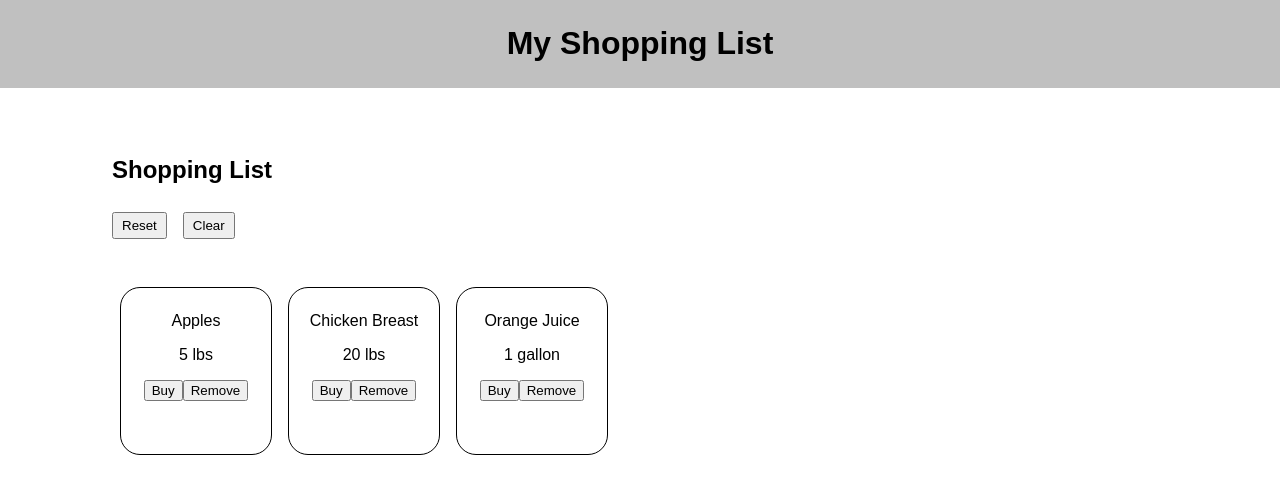
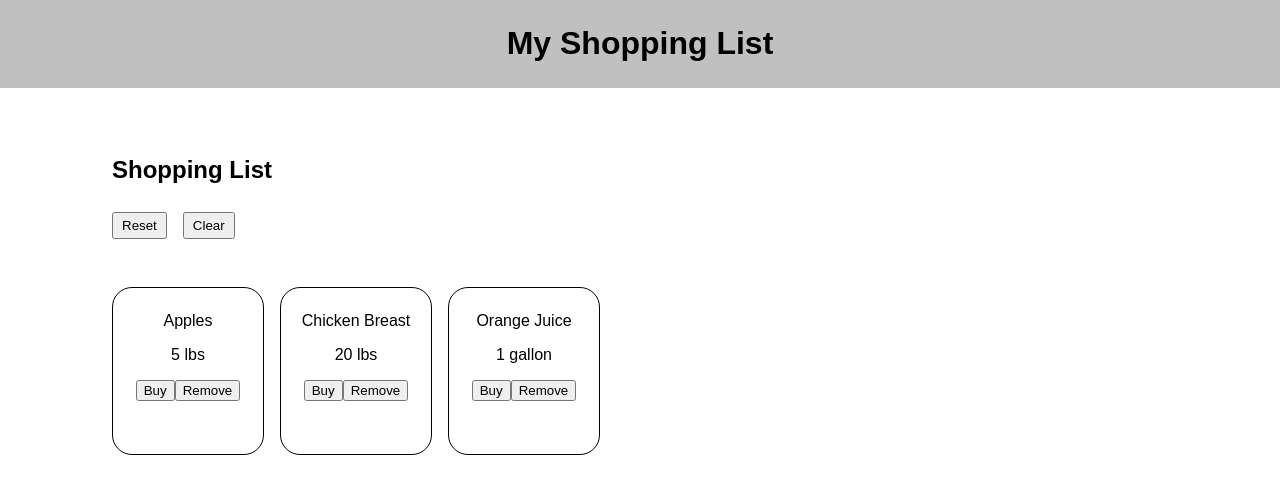
Before and after one commit to McKynlee/pod4-fs-react-shopping-list, a React (Create React App) app: page / in a window 1280 px wide. Shown: the top 494 px of the page. Built offline with nearby package versions, Linux system fonts and the light colour scheme.

Commit message:
fixed margin for individual list items

```diff
--- a/src/components/ShoppingList/ShoppingList.css
+++ b/src/components/ShoppingList/ShoppingList.css
@@ -17,7 +17,7 @@
   display: inline-block;
   border: 1px solid #000000;
   border-radius: 20px;
-  margin: 0.5rem;
+  margin: 0.5rem 1rem 0.5rem 0;
   padding: 0.5rem 0;
   width: 150px;
   height: 150px;
```
